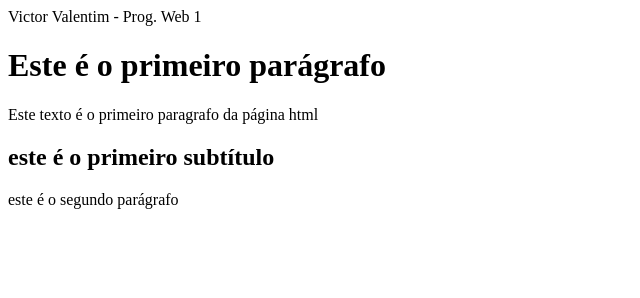
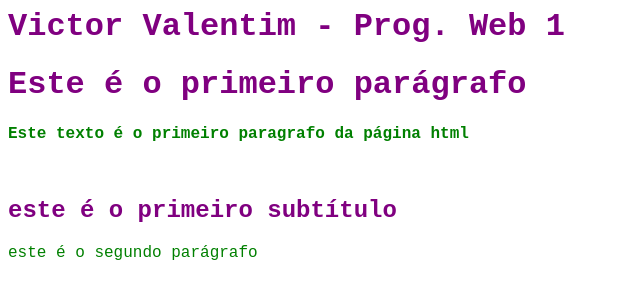
Before and after one commit to VictorPortesValentim/Prog-Web-, a plain HTML site: page index.html in a window 1280 px wide. Shown: the whole page, without its empty margins (0-640 px from the left). Drawn offline with Linux system fonts and the light colour scheme.

Commit message:
Update index.html

```diff
--- a/index.html
+++ b/index.html
@@ -1,19 +1,24 @@
 <html>
     <head>
         <title>Bom dia</title>
-        <style type=text.css>
-            body {
-                color: gray;
-                font-family: arial;
-            }
+        <style type=text/css>
+        body {
+                color: purple;
+                font-family: 'Courier New', Courier, monospace;
+         }
+         p {
+             color:green
+         }
         </style>
     </head>
     <body>
-    Victor Valentim - Prog. Web 1
+        <h1>Victor Valentim - Prog. Web 1</h1>
         <h1>Este é o primeiro parágrafo</h1>
-        <P>Este texto é o primeiro paragrafo da página html</P>
+        <p><b>Este texto é o primeiro paragrafo da página html</b></p>
+        <br>
         <h2>este é o primeiro subtítulo</h2>
         <p>este é o segundo parágrafo</p>
 
+
     </body>
 </html>
```
